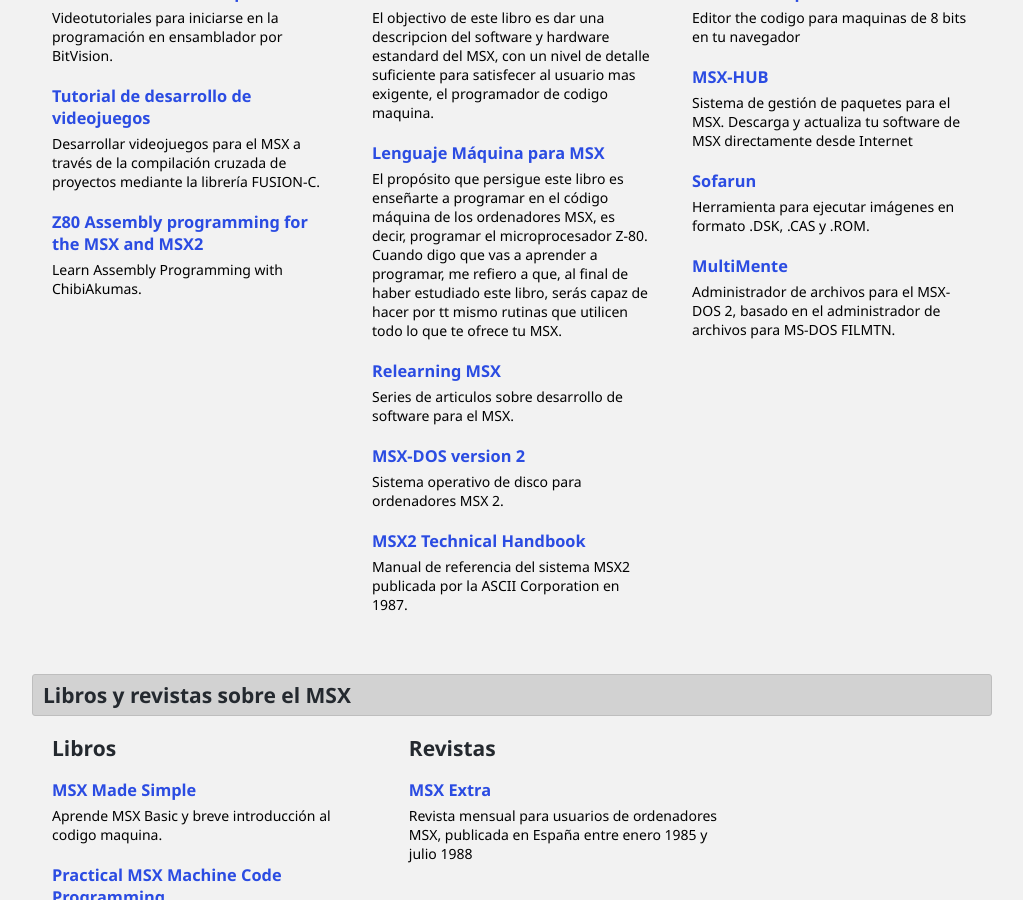
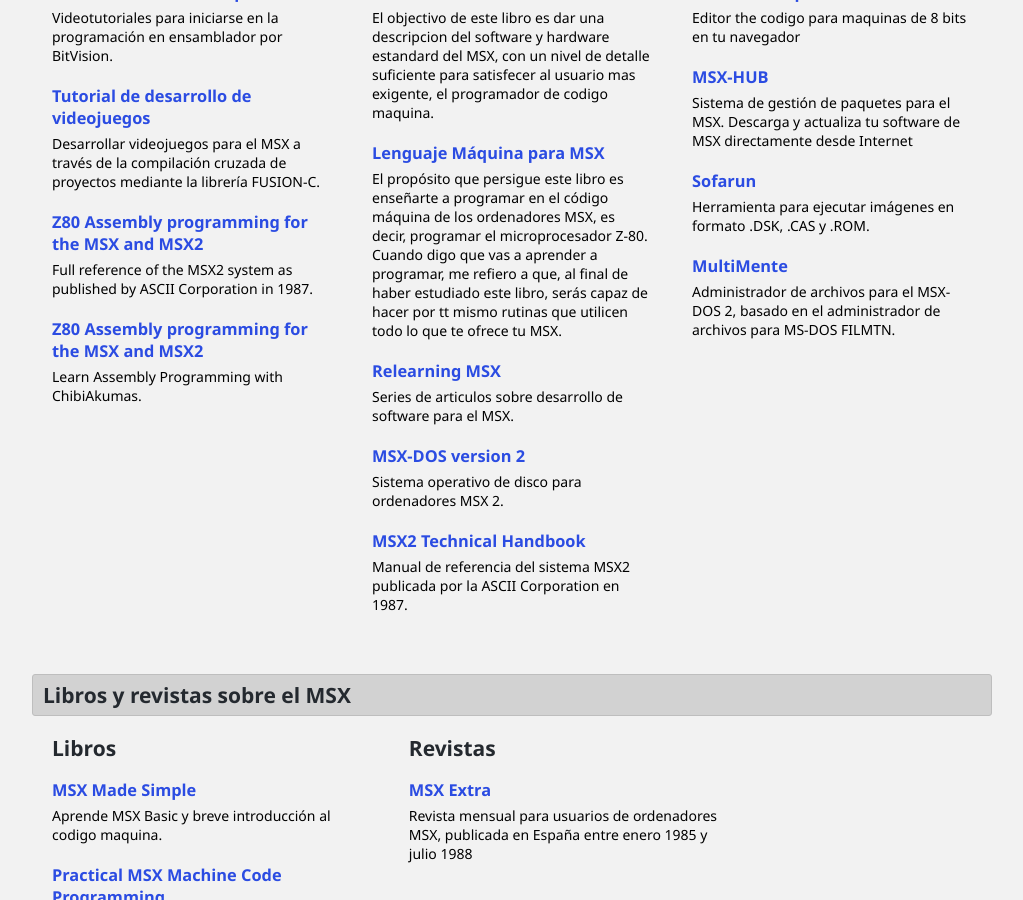
Before and after one commit to msxbits/msxbits.github.io, a Jekyll site: the page built from index.md, in a window 1280 px wide and 900 px high, scrolled down 587 px. Shown: the whole window, without its empty margins (128-1151 px from the left). Built offline with Jekyll 4.4.1, drawn with Linux system fonts in a browser that asks for light colours.

Commit message:
More link fixing

```diff
--- a/index.md
+++ b/index.md
@@ -57,6 +57,13 @@
           </li>
           <li>
             <a class="article" href="https://konamiman.github.io/MSX2-Technical-Handbook">
+              <article>
+                <h3>Z80 Assembly programming for the MSX and MSX2</h3>
+                <p>Full reference of the MSX2 system as published by ASCII Corporation in 1987.</p>
+              </article>
+            </a>
+          </li>          <li>
+            <a class="article" href="https://www.chibiakumas.com/z80/msx.php">
               <article>
                 <h3>Z80 Assembly programming for the MSX and MSX2</h3>
                 <p>Learn Assembly Programming with ChibiAkumas.</p>
```
